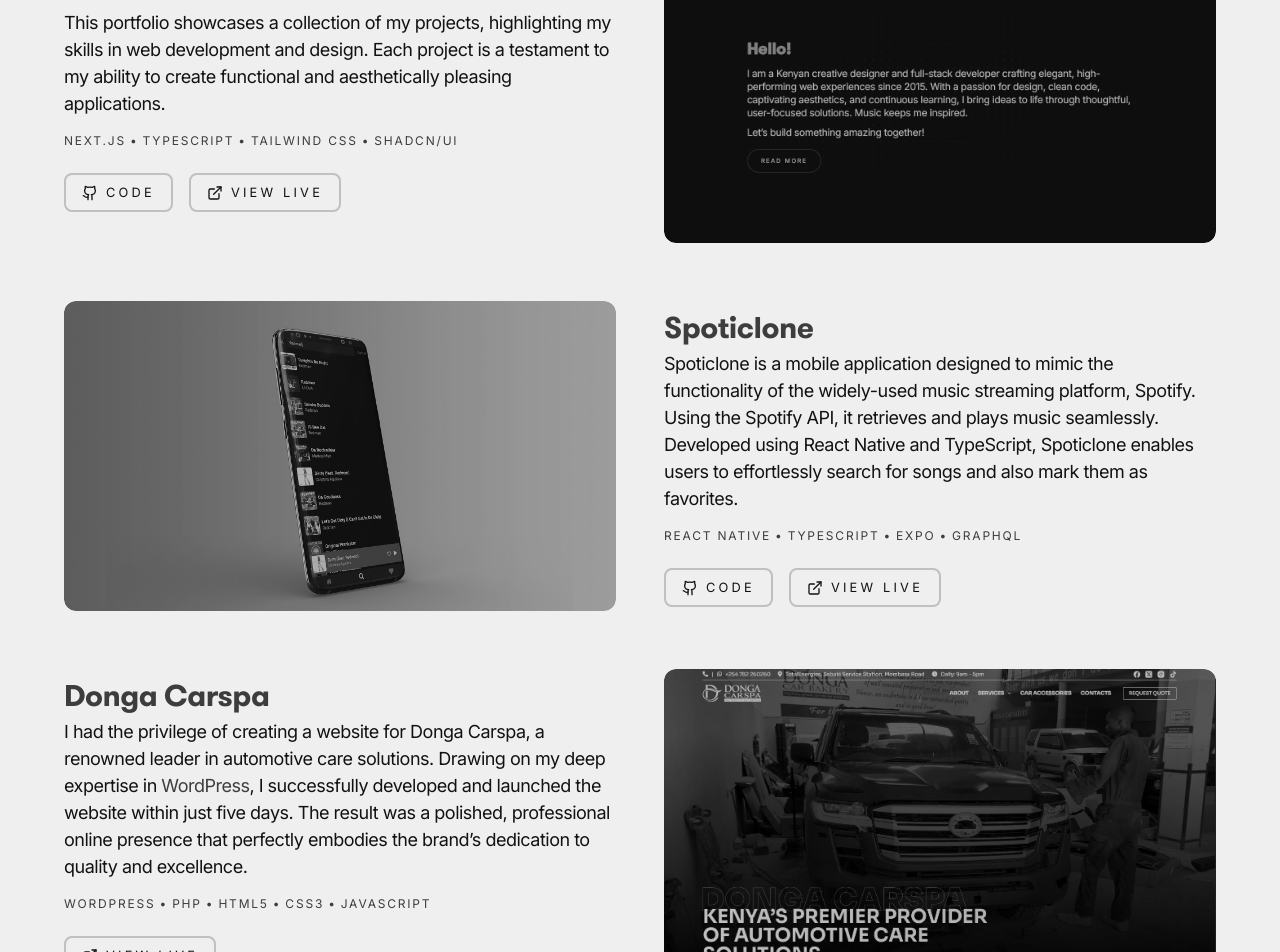
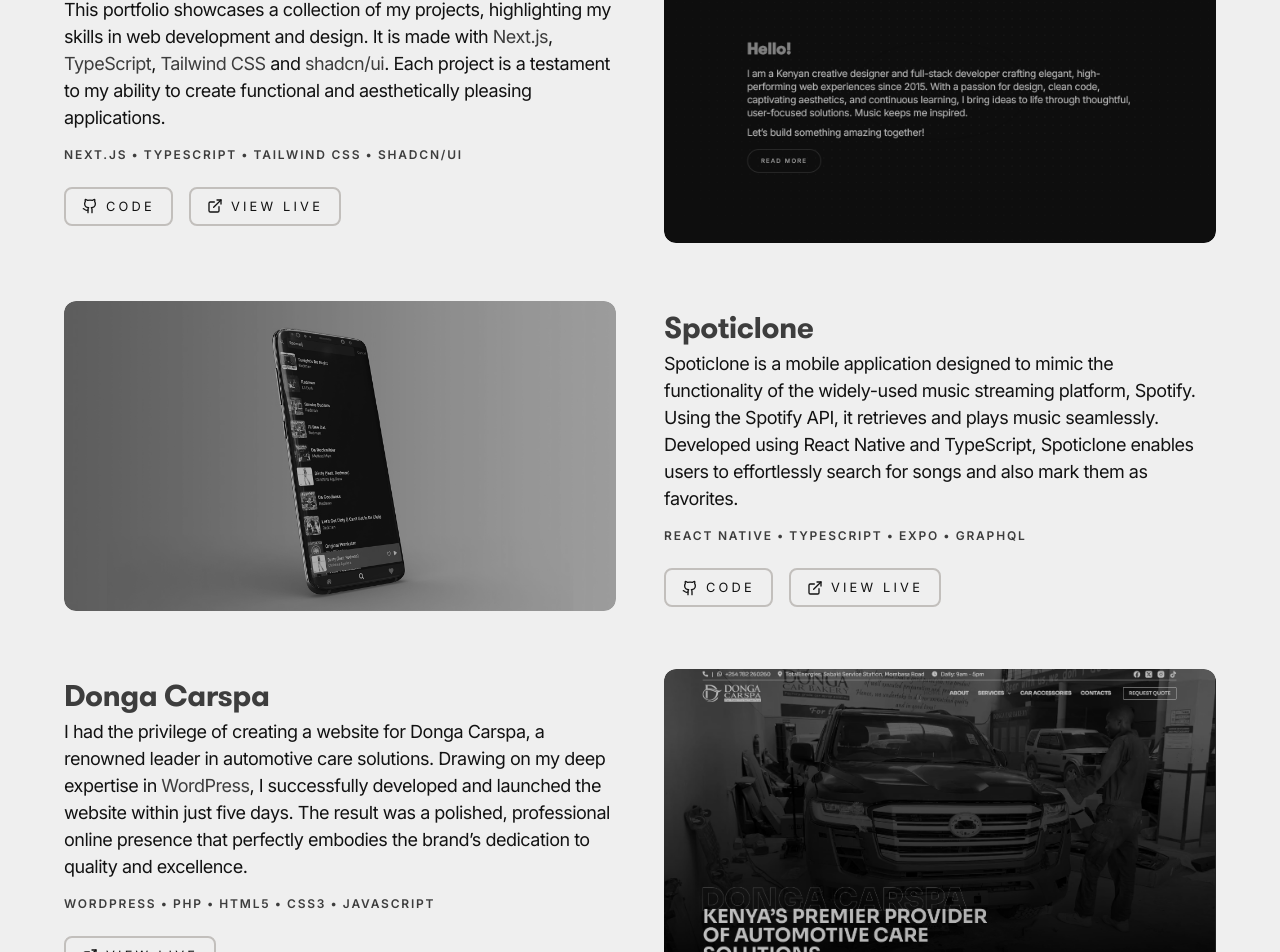
Before and after one commit to DJ-MrJay/profolio, a Next.js app: page /main in a window 1280 px wide. Shown: the part 1069-2021 px from the top of the page. Built offline with nearby package versions, Linux system fonts and the light colour scheme.

Commit message:
Update Work section

```diff
--- a/src/components/WorkItem.tsx
+++ b/src/components/WorkItem.tsx
@@ -26,6 +26,25 @@
 }: WorkItemProps) {
   const ref = useRef(null);
   const isInView = useInView(ref, { once: true });
+
+  const TAG_LINKS: Record<string, string> = {
+    'Next.js': 'https://nextjs.org/',
+    'TypeScript': 'https://www.typescriptlang.org/',
+    'Tailwind CSS': 'https://tailwindcss.com/',
+    'shadcn/ui': 'https://ui.shadcn.com/',
+    'React': 'https://react.dev/',
+    'React Native': 'https://reactnative.dev/',
+    'Expo': 'https://expo.dev/',
+    'GraphQL': 'https://graphql.org/',
+    'Redux': 'https://redux.js.org/',
+    'Ruby On Rails': 'https://rubyonrails.org/',
+    'Ruby': 'https://www.ruby-lang.org/',
+    'HTML5': 'https://developer.mozilla.org/docs/Web/Guide/HTML/HTML5',
+    'CSS3': 'https://developer.mozilla.org/docs/Web/CSS',
+    'JavaScript': 'https://developer.mozilla.org/docs/Web/JavaScript',
+    'WordPress': 'https://wordpress.com/',
+    'PHP': 'https://www.php.net/',
+  };
 
   return (
     <motion.div
@@ -68,7 +87,18 @@
           {tags.map((tag, index) => (
             <li key={tag} className="flex items-center gap-1 text-xs">
               {index !== 0 && <span className="text-xs">&#x2022;</span>}
-              {tag}
+              {TAG_LINKS[tag] ? (
+                <a
+                  href={TAG_LINKS[tag]}
+                  target="_blank"
+                  rel="noopener noreferrer"
+                  className="font-semibold hover:underline hover:text-[var(--shade-600)] transition-colors"
+                >
+                  {tag}
+                </a>
+              ) : (
+                tag
+              )}
             </li>
           ))}
         </ul>
--- a/src/components/sections/Work.tsx
+++ b/src/components/sections/Work.tsx
@@ -5,8 +5,49 @@
 const workItems = [
   {
     title: "This Portfolio",
-    description:
-      "This portfolio showcases a collection of my projects, highlighting my skills in web development and design. Each project is a testament to my ability to create functional and aesthetically pleasing applications.",
+    description: (
+      <>
+        This portfolio showcases a collection of my projects, highlighting my
+        skills in web development and design. It is made with{" "}
+        <a
+          href="https://nextjs.org/"
+          target="_blank"
+          rel="noopener noreferrer"
+          style={{ color: "var(--shade-500)" }}
+        >
+          Next.js
+        </a>
+        {", "}
+        <a
+          href="https://www.typescriptlang.org/"
+          target="_blank"
+          rel="noopener noreferrer"
+          style={{ color: "var(--shade-500)" }}
+        >
+          TypeScript
+        </a>
+        {", "}
+        <a
+          href="https://tailwindcss.com/"
+          target="_blank"
+          rel="noopener noreferrer"
+          style={{ color: "var(--shade-500)" }}
+        >
+          Tailwind CSS
+        </a>
+        {" and "}
+        <a
+          href="https://ui.shadcn.com/"
+          target="_blank"
+          rel="noopener noreferrer"
+          style={{ color: "var(--shade-500)" }}
+        >
+          shadcn/ui
+        </a>
+        . Each project is a testament to my ability to create functional and
+        aesthetically pleasing applications.
+      </>
+    ),
     image: "/assets/images/portfolio-shot.png",
     tags: ["Next.js", "TypeScript", "Tailwind CSS", "shadcn/ui"],
     codeUrl: "https://github.com/DJ-MrJay/profolio",
@@ -214,8 +255,8 @@
             }}
           >
             I specialize in contract-based work, with occasional freelance
-          projects or personal endeavors driven by passion. Below are some of my
-          recent works:
+            projects or personal endeavors driven by passion. Below are some of
+            my recent works:
           </motion.p>
         </div>
 
```
Lines whose indentation alone changed are shown as unchanged.
